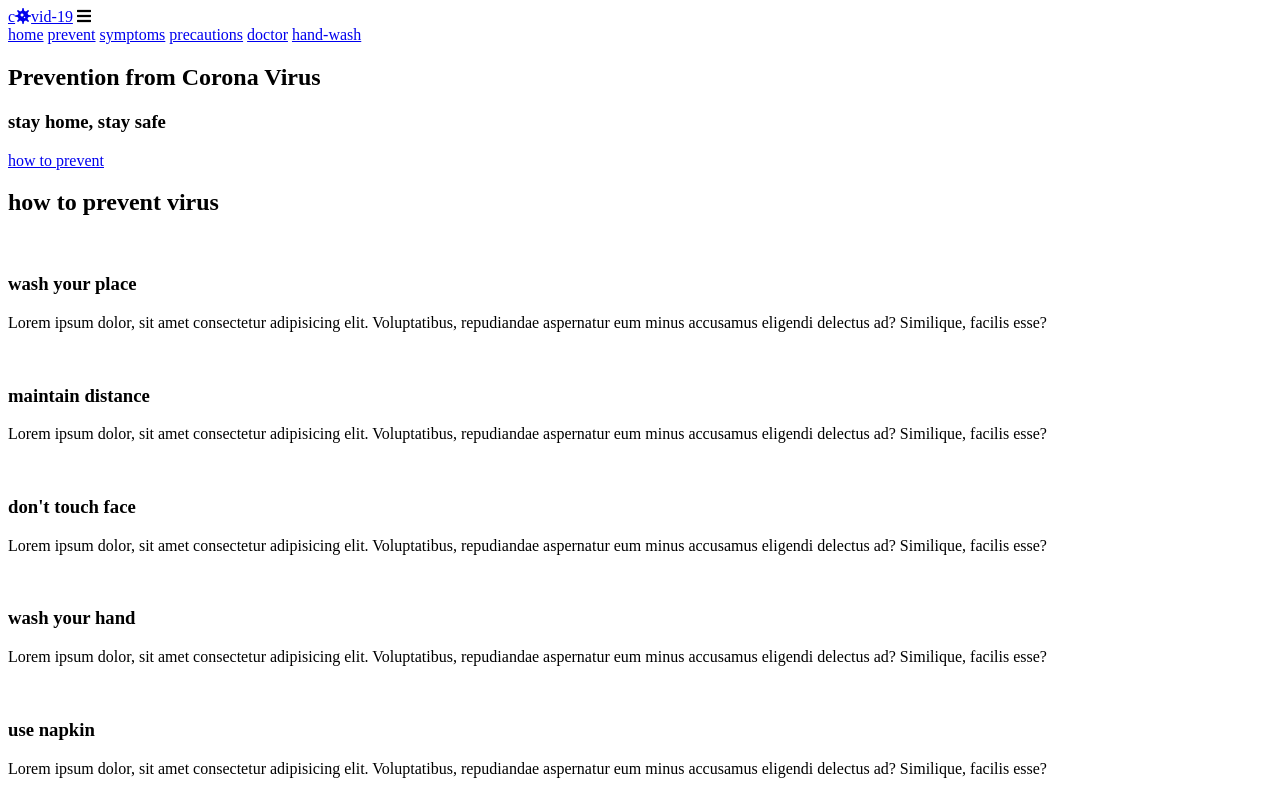
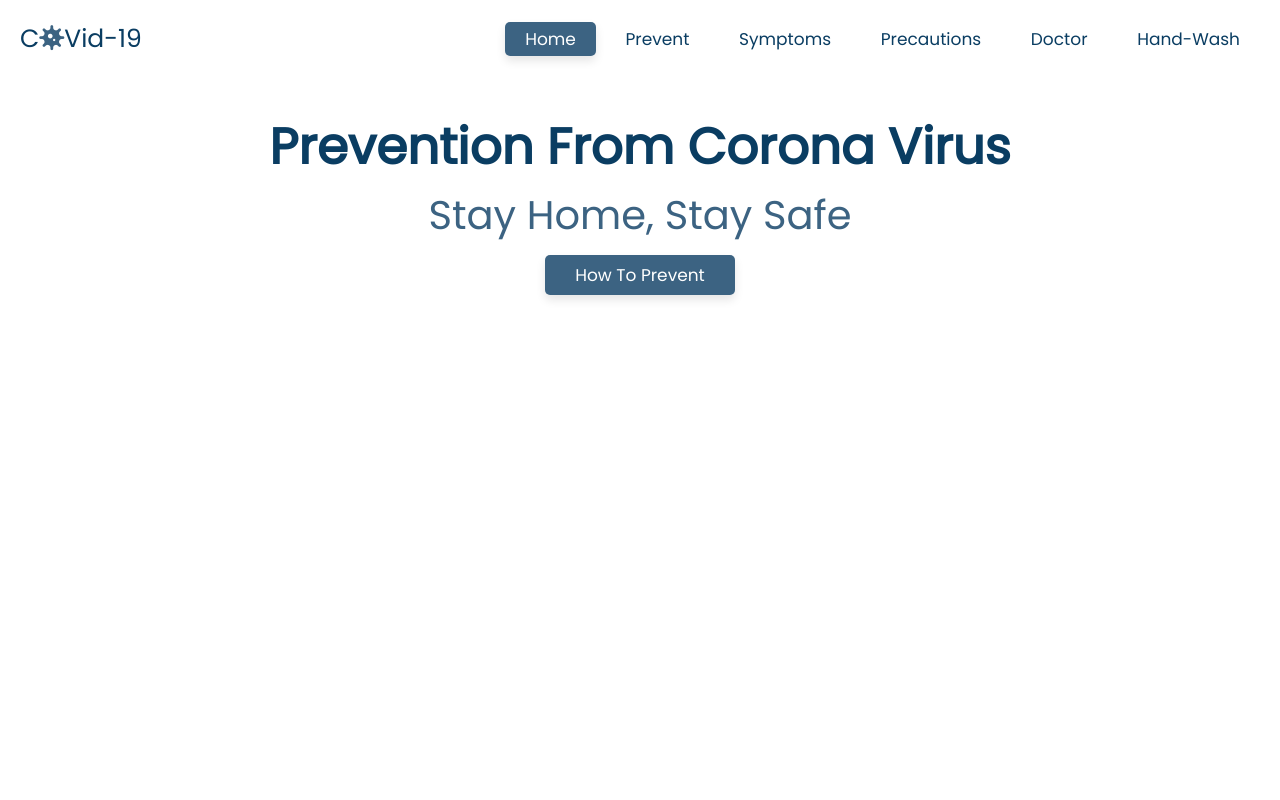
Before and after one commit to ShaliniYalala/Corona-web-application, a plain HTML site: page index.html in a window 1280 px wide. Shown: the top 800 px of the page. Drawn offline with nearby package versions, Linux system fonts and the light colour scheme; a script that the page names is missing.

Commit message:
Update index.html

```diff
--- a/index.html
+++ b/index.html
@@ -9,7 +9,7 @@
     <link rel="stylesheet" href="https://cdnjs.cloudflare.com/ajax/libs/font-awesome/5.15.3/css/all.min.css">
 
 
-    <link rel="stylesheet" href="a.css">
+    <link rel="stylesheet" href="style.css">
 
 </head>
 <body>
```
